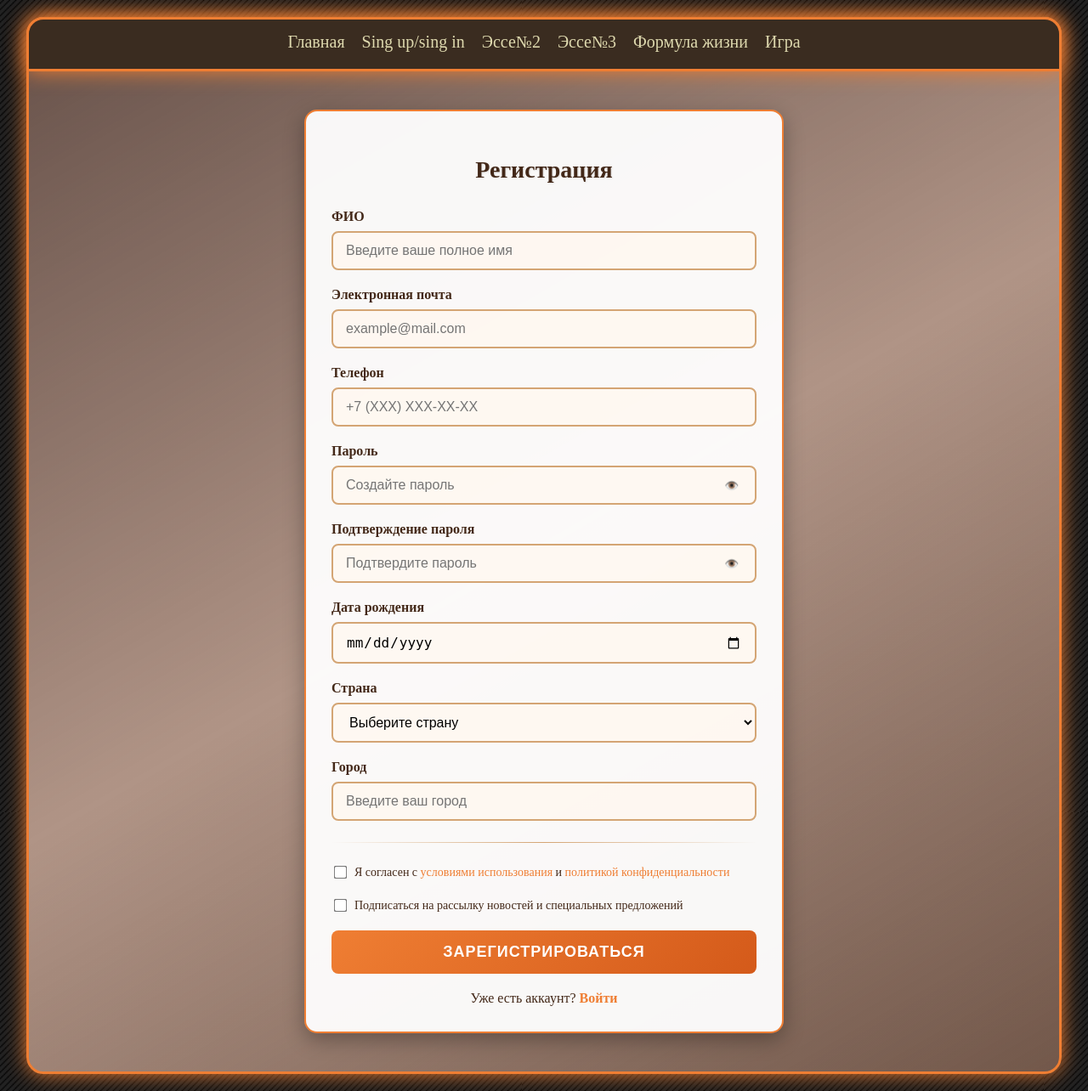
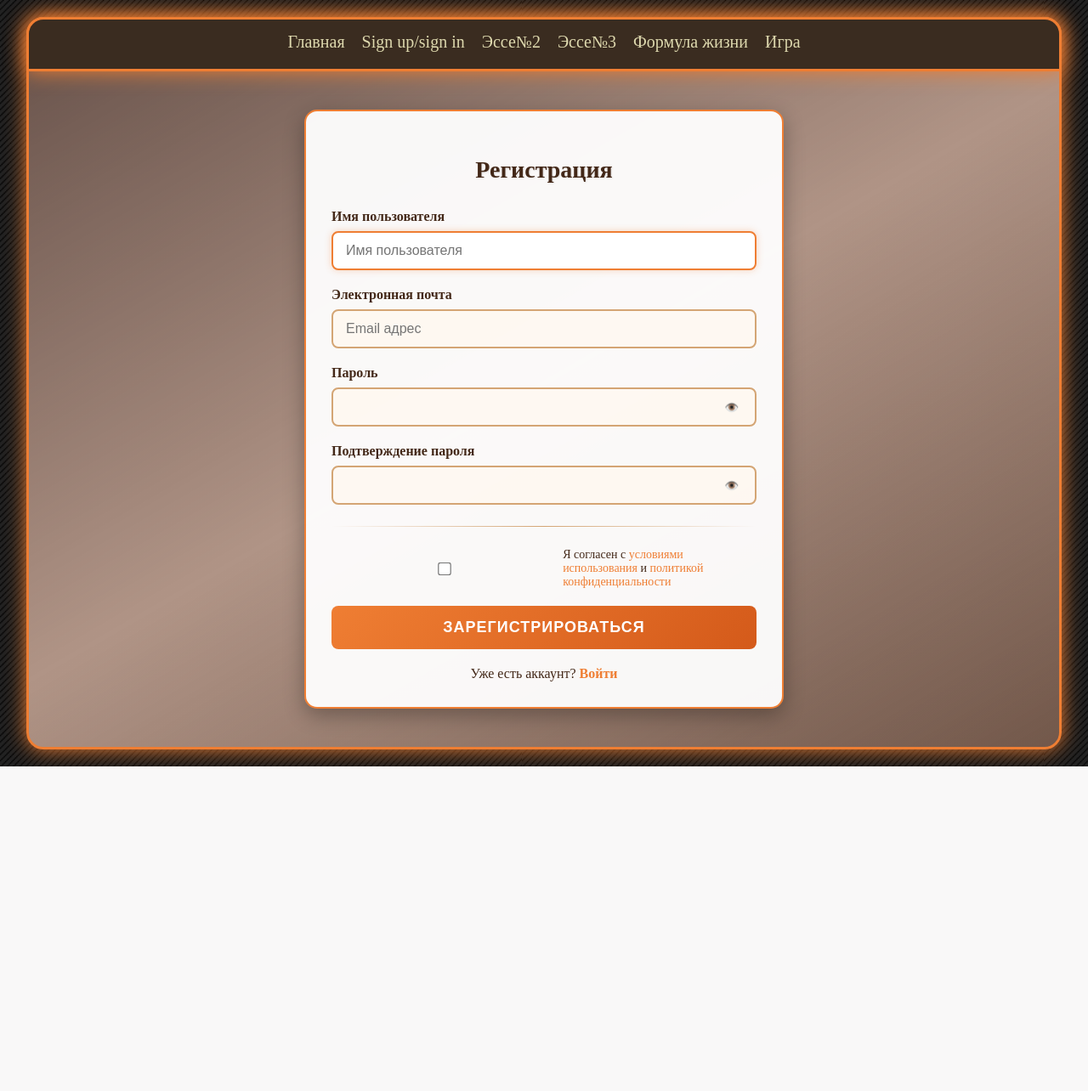
Before and after one commit to darthlivesey/mendic, a Django app: page /registration/ in a window 1280 px wide. Shown: the whole page at 85% size. After the commit the page ends 902 px from the top, so only its background shows below. Run offline with Django 5.2, Linux system fonts and the light colour scheme.

Commit message:
AlcorUns

```diff
--- /dev/null
+++ b/project_root/guide_app/forms.py
@@ -0,0 +1,55 @@
+from django import forms
+from django.contrib.auth.forms import UserCreationForm
+from .models import CustomUser
+
+class LoginForm(forms.Form):
+    username = forms.CharField(
+        max_length=65,
+        widget=forms.TextInput(attrs={'class': 'form-input', 'placeholder': 'Имя пользователя'})
+    )
+    password = forms.CharField(
+        max_length=65,
+        widget=forms.PasswordInput(attrs={'class': 'form-input', 'placeholder': 'Пароль'})
+    )
+
+class RegisterForm(UserCreationForm):
+    class Meta:
+        model = CustomUser
+        fields = ['username', 'email', 'phone', 'birth_date', 'country', 'city', 'password1', 'password2']
+        widgets = {
+            'username': forms.TextInput(attrs={'class': 'form-input', 'placeholder': 'Имя пользователя'}),
+            'email': forms.EmailInput(attrs={'class': 'form-input', 'placeholder': 'Email адрес'}),
+            'phone': forms.TextInput(attrs={'class': 'form-input', 'placeholder': '+7 (XXX) XXX-XX-XX'}),
+            'birth_date': forms.DateInput(attrs={'class': 'form-input', 'type': 'date'}),
+            'country': forms.Select(attrs={'class': 'form-select'}),
+            'city': forms.TextInput(attrs={'class': 'form-input', 'placeholder': 'Ваш город'}),
+            'password1': forms.PasswordInput(attrs={'class': 'form-input', 'placeholder': 'Пароль'}),
+            'password2': forms.PasswordInput(attrs={'class': 'form-input', 'placeholder': 'Подтверждение пароля'}),
+        }
+
+    agreed_to_terms = forms.BooleanField(
+        required=True,
+        error_messages={'required': 'Вы должны согласиться с условиями использования'},
+        widget=forms.CheckboxInput(attrs={'class': 'checkbox-input'})
+    )
+
+    newsletter_subscription = forms.BooleanField(
+        required=False,
+        widget=forms.CheckboxInput(attrs={'class': 'checkbox-input'})
+    )
+
+    def clean_email(self):
+        email = self.cleaned_data.get('email')
+        if CustomUser.objects.filter(email=email).exists():
+            raise forms.ValidationError('Пользователь с таким email уже существует')
+        return email
+
+    def save(self, commit=True):
+        user = super().save(commit=False)
+        user.agreed_to_terms = self.cleaned_data.get('agreed_to_terms', False)
+        user.newsletter_subscription = self.cleaned_data.get('newsletter_subscription', False)
+
+        if commit:
+            user.save()
+
+        return user
--- a/project_root/guide_app/templates/reg.html
+++ b/project_root/guide_app/templates/reg.html
@@ -14,7 +14,7 @@
                 <nav class="nav">
                     <ul>
                         <li><a href="{% url 'mendic' %}">Главная</a></li>
-                        <li><a href="{% url 'registration' %}">Sing up/sing in</a></li>
+                        <li><a href="{% url 'registration' %}">Sign up/sign in</a></li>
                         <li><a href="essay2.html">Эссе№2</a></li>
                         <li><a href="essay3.html">Эссе№3</a></li>
                         <li><a href="formule1.html">Формула жизни</a></li>
@@ -28,58 +28,86 @@
             <div class="registration-container">
                 <h2 class="registration-title">Регистрация</h2>
 
-                <form id="registrationForm">
+                <!-- Показываем сообщения Django -->
+                {% if messages %}
+                <div class="messages">
+                    {% for message in messages %}
+                    <div class="alert alert-{{ message.tags }}">
+                        {{ message }}
+                    </div>
+                    {% endfor %}
+                </div>
+                {% endif %}
+
+                <form method="POST" novalidate>
+                    {% csrf_token %}
+
+                    <!-- Отображение ошибок формы -->
+                    {% if form.errors %}
+                    <div class="form-errors">
+                        {% for field in form %}
+                            {% for error in field.errors %}
+                                <div class="error">{{ error }}</div>
+                            {% endfor %}
+                        {% endfor %}
+                        {% for error in form.non_field_errors %}
+                            <div class="error">{{ error }}</div>
+                        {% endfor %}
+                    </div>
+                    {% endif %}
+
                     <div class="form-group">
-                        <label class="form-label" for="fullName">ФИО</label>
-                        <input type="text" id="fullName" class="form-input" placeholder="Введите ваше полное имя" required>
+                        <label class="form-label" for="id_username">Имя пользователя</label>
+                        {{ form.username }}
+                        {% if form.username.errors %}
+                        <div class="field-errors">
+                            {% for error in form.username.errors %}
+                            <span class="error">{{ error }}</span>
+                            {% endfor %}
+                        </div>
+                        {% endif %}
                     </div>
 
                     <div class="form-group">
-                        <label class="form-label" for="email">Электронная почта</label>
-                        <input type="email" id="email" class="form-input" placeholder="example@mail.com" required>
+                        <label class="form-label" for="id_email">Электронная почта</label>
+                        {{ form.email }}
+                        {% if form.email.errors %}
+                        <div class="field-errors">
+                            {% for error in form.email.errors %}
+                            <span class="error">{{ error }}</span>
+                            {% endfor %}
+                        </div>
+                        {% endif %}
                     </div>
 
                     <div class="form-group">
-                        <label class="form-label" for="phone">Телефон</label>
-                        <input type="tel" id="phone" class="form-input" placeholder="+7 (XXX) XXX-XX-XX" required>
+                        <label class="form-label" for="id_password1">Пароль</label>
+                        <div class="input-with-icon">
+                            {{ form.password1 }}
+                            <button type="button" class="password-toggle" onclick="togglePassword('id_password1')">👁️</button>
+                        </div>
+                        {% if form.password1.errors %}
+                        <div class="field-errors">
+                            {% for error in form.password1.errors %}
+                            <span class="error">{{ error }}</span>
+                            {% endfor %}
+                        </div>
+                        {% endif %}
                     </div>
 
                     <div class="form-group">
-                        <label class="form-label" for="password">Пароль</label>
+                        <label class="form-label" for="id_password2">Подтверждение пароля</label>
                         <div class="input-with-icon">
-                            <input type="password" id="password" class="form-input" placeholder="Создайте пароль" required>
-                            <button type="button" class="password-toggle" onclick="togglePassword('password')">👁️</button>
+                            {{ form.password2 }}
+                            <button type="button" class="password-toggle" onclick="togglePassword('id_password2')">👁️</button>
                         </div>
-                    </div>
-
-                    <div class="form-group">
-                        <label class="form-label" for="confirmPassword">Подтверждение пароля</label>
-                        <div class="input-with-icon">
-                            <input type="password" id="confirmPassword" class="form-input" placeholder="Подтвердите пароль" required>
-                            <button type="button" class="password-toggle" onclick="togglePassword('confirmPassword')">👁️</button>
+                        {% if form.password2.errors %}
+                        <div class="field-errors">
+                            {% for error in form.password2.errors %}
+                            <span class="error">{{ error }}</span>
+                            {% endfor %}
                         </div>
-                    </div>
-
-                    <div class="form-group">
-                        <label class="form-label" for="birthDate">Дата рождения</label>
-                        <input type="date" id="birthDate" class="form-input" required>
-                    </div>
-
-                    <div class="form-group">
-                        <label class="form-label" for="country">Страна</label>
-                        <select id="country" class="form-select" required>
-                            <option value="" disabled selected>Выберите страну</option>
-                            <option value="ru">Россия</option>
-                            <option value="by">Беларусь</option>
-                            <option value="kz">Казахстан</option>
-                            <option value="ua">Украина</option>
-                            <option value="other">Другая</option>
-                        </select>
-                    </div>
-
-                    <div class="form-group">
-                        <label class="form-label" for="city">Город</label>
-                        <input type="text" id="city" class="form-input" placeholder="Введите ваш город" required>
+                        {% endif %}
                     </div>
 
                     <div class="form-divider"></div>
@@ -88,13 +116,6 @@
                         <input type="checkbox" id="agreeTerms" class="checkbox-input" required>
                         <label for="agreeTerms" class="checkbox-label">
                             Я согласен с <a href="#">условиями использования</a> и <a href="#">политикой конфиденциальности</a>
-                        </label>
-                    </div>
-
-                    <div class="checkbox-group">
-                        <input type="checkbox" id="newsletter" class="checkbox-input">
-                        <label for="newsletter" class="checkbox-label">
-                            Подписаться на рассылку новостей и специальных предложений
                         </label>
                     </div>
 
@@ -115,26 +136,14 @@
             input.setAttribute('type', type);
         }
 
-        document.getElementById('registrationForm').addEventListener('submit', function(e) {
-            e.preventDefault();
-
-            const password = document.getElementById('password').value;
-            const confirmPassword = document.getElementById('confirmPassword').value;
-
-            if (password !== confirmPassword) {
-                alert('Пароли не совпадают!');
-                return;
-            }
-
-            // Здесь обычно отправка данных на сервер
-            alert('Регистрация успешно завершена!');
-            this.reset();
-        });
-
-        // Маска для телефона
-        document.getElementById('phone').addEventListener('input', function(e) {
-            let x = e.target.value.replace(/\D/g, '').match(/(\d{0,1})(\d{0,3})(\d{0,3})(\d{0,2})(\d{0,2})/);
-            e.target.value = '+7' + (x[2] ? ' (' + x[2] : '') + (x[3] ? ') ' + x[3] : '') + (x[4] ? '-' + x[4] : '') + (x[5] ? '-' + x[5] : '');
+        // Добавляем CSS классы к полям формы Django
+        document.addEventListener('DOMContentLoaded', function() {
+            const formFields = document.querySelectorAll('input, select');
+            formFields.forEach(field => {
+                if (!field.classList.contains('form-input') && !field.classList.contains('form-select')) {
+                    field.classList.add('form-input');
+                }
+            });
         });
     </script>
 </body>
--- a/project_root/guide_app/urls.py
+++ b/project_root/guide_app/urls.py
@@ -4,8 +4,8 @@
 from django.conf.urls.static import static
 
 
+
 urlpatterns = [
     path('', views.mendic, name='mendic'),
     path('registration/', views.registration, name='registration'),
-    # path('maps-proxy', views.maps_proxy, name='maps_proxy'),
 ]+ static(settings.STATIC_URL, document_root=settings.STATIC_ROOT)
--- a/project_root/guide_app/views.py
+++ b/project_root/guide_app/views.py
@@ -1,6 +1,9 @@
-from django.shortcuts import render
+from django.shortcuts import render, redirect
 from django.http import HttpResponse
 import requests
+from django.contrib import messages
+from django.contrib.auth import login, authenticate, logout
+from .forms import LoginForm, RegisterForm
 
 YANDEX_MAPS_URL = "https://api-maps.yandex.ru/v3/?apikey=35fbf851-eea3-4819-bf08-558fcbb08e39&lang=ru_RU"
 
@@ -8,21 +11,18 @@
     return render(request, "main.html")
 
 def registration(request):
-    return render(request, "reg.html")
+    if request.method == 'POST':
+        form = RegisterForm(request.POST)
+        if form.is_valid():
+            user = form.save(commit=False)
+            user.username = user.username.lower()
+            user.save()
 
-# def maps_proxy(request):
-#     try:
-#         response = requests.get(YANDEX_MAPS_URL)
-#         response.raise_for_status()  # Проверяем статус ответа
-
-#         # Возвращаем контент с правильным Content-Type
-#         return HttpResponse(
-#             response.content,
-#             content_type=response.headers.get('Content-Type', 'application/javascript')
-#         )
-#     except requests.RequestException as e:
-#         # В случае ошибки возвращаем пустой модуль
-#         return HttpResponse(
-#             "console.error('Yandex Maps API loading error');",
-#             content_type="application/javascript"
-#         )
+            messages.success(request, 'Регистрация прошла успешно!')
+            login(request, user)
+            return redirect('mendic')
+        else:
+            return render(request, 'reg.html', {'form': form})
+    else:  # GET request
+        form = RegisterForm()
+        return render(request, 'reg.html', {'form': form})
```
Also changed, not shown: project_root/guide_app/models.py (+77 -19 lines), project_root/guide_app/migrations/0002_remove_location_category_alter_customuser_options_and_more.py (added).
